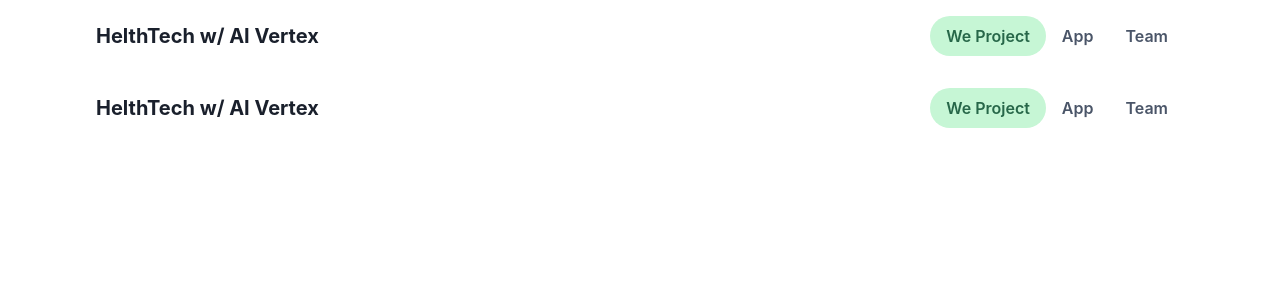
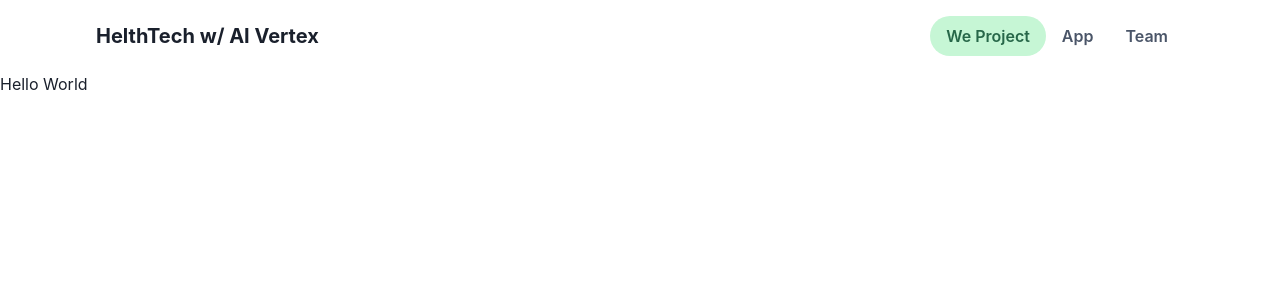
Before and after one commit to vitord3v/HelthTech-w-vertexAPI, a Next.js app: page / in a window 1280 px wide. Shown: the top 300 px of the page. Built offline with nearby package versions, Linux system fonts and the light colour scheme.

Commit message:
[fix]remove header and put temporary text

```diff
--- a/pages/index.jsx
+++ b/pages/index.jsx
@@ -1,8 +1,6 @@
-import { Header } from "../components/Header";
-
 const HomePage = () => {
     return (
-        <Header />
+        <h1>Hello World</h1>
     )
 }
 
```
